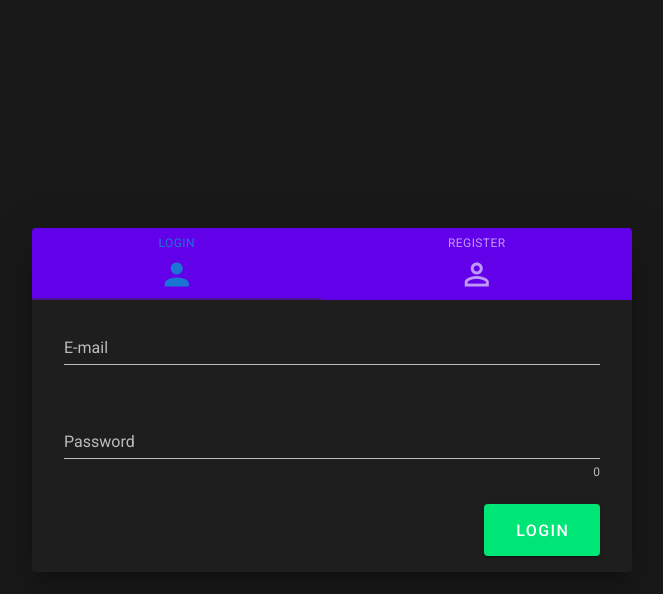
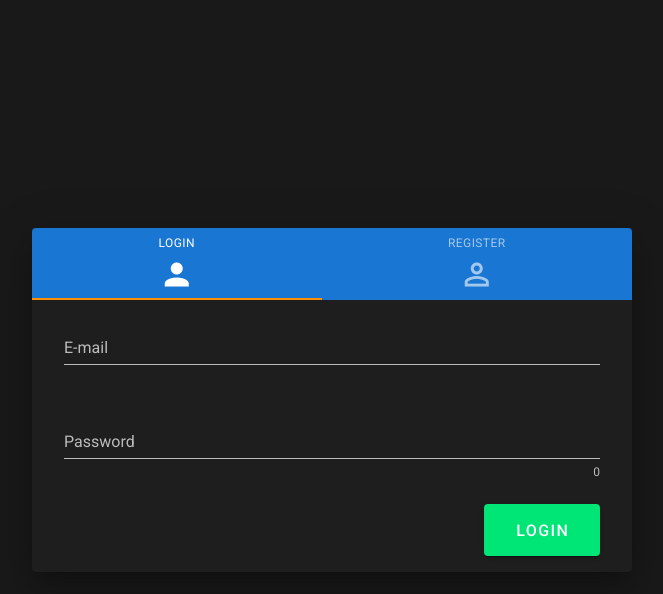
Before and after one commit to nickliu02/HackTheNorth2020, a Nuxt app in the folder frontend/: page / in a window 1280 px wide. Both pictures are taken after a click on the button "GET STARTED". Shown: the top 594 px of the page, without its empty margins (308-971 px from the left). Built offline with nearby package versions, Linux system fonts and the light colour scheme.

Commit message:
make sure to use colofurs

```diff
--- a/frontend/pages/components/LoginModal.vue
+++ b/frontend/pages/components/LoginModal.vue
@@ -1,8 +1,8 @@
 <template>
         <v-dialog v-model="dialog" persistent max-width="600px" min-width="360px">
             <div>
-                <v-tabs v-model="tab" show-arrows background-color="deep-purple accent-4" icons-and-text dark grow>
-                    <v-tabs-slider color="purple darken-4"></v-tabs-slider>
+                <v-tabs v-model="tab" show-arrows background-color="primary" icons-and-text dark grow>
+                    <v-tabs-slider color="secondary"></v-tabs-slider>
                     <v-tab v-for="(i,index) in tabs" :key="index">
                         <v-icon large>{{ i.icon }}</v-icon>
                         <div class="caption py-1">{{ i.name }}</div>
```
